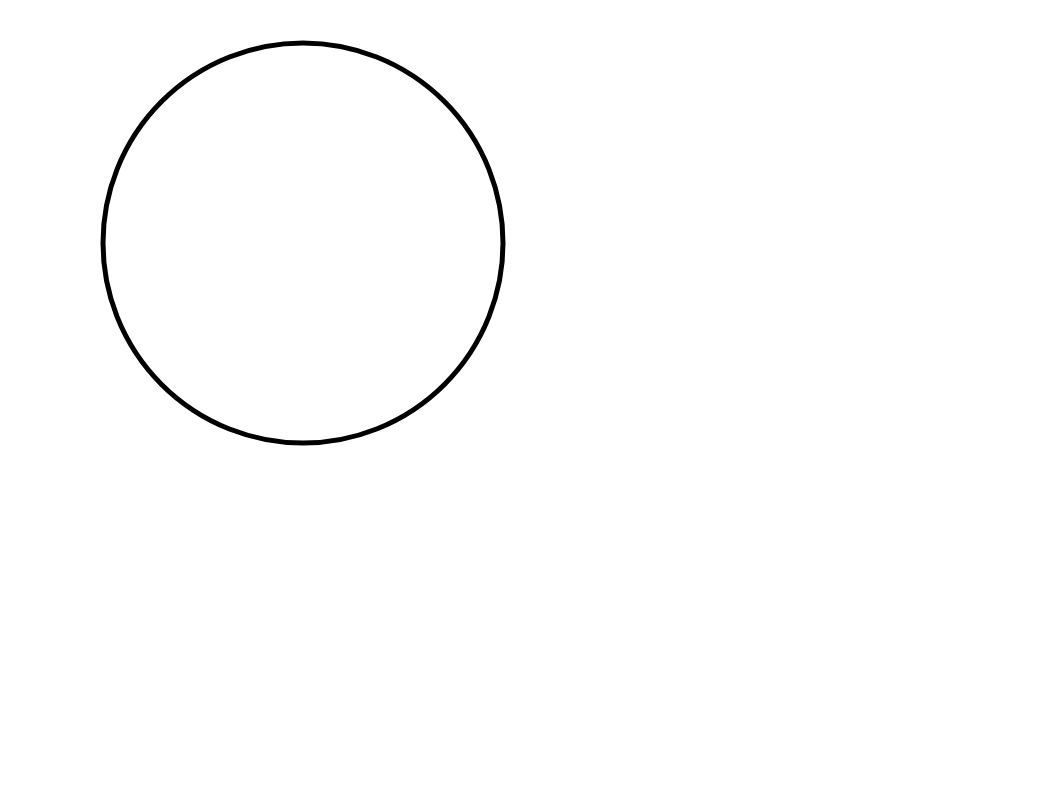
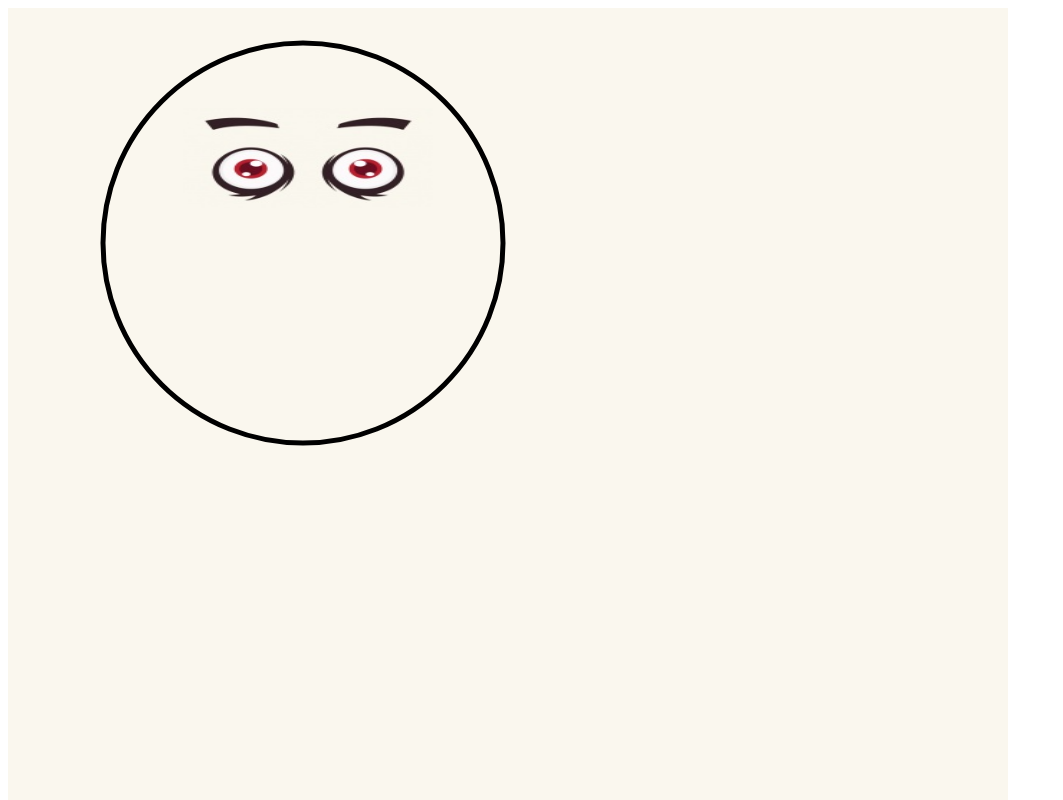
Before and after one commit to nickborbe/cartoon-maker, a plain HTML site: page index.html in a window 1280 px wide. Shown: the top 800 px of the page, without its empty margins (0-1063 px from the left). Drawn offline with Linux system fonts and the light colour scheme.

Commit message:
eyes and mouth working

```diff
--- a/script.js
+++ b/script.js
@@ -23,23 +23,44 @@ ih.src = "./images/ih.png";
 
 // create our character object
 
+const bored = new Image();
+bored.src="./images/bored.png";
+const bugginOut = new Image();
+bugginOut.src="./images/buggin-out.png";
+const crying = new Image();
+crying.src="./images/crying.png";
+const mad = new Image();
+mad.src="./images/mad.png";
+const wideEyes = new Image();
+wideEyes.src="./images/wide-eyes.png";
+const knockedOut = new Image();
+knockedOut.src="./images/knocked-out.png";
+const skeptical = new Image();
+skeptical.src="./images/skeptical.png";
+
 
 
 const mouth = {};
+let eyes = {};
 
 
 
 
 
-mmm.onload = function(){
-    q.drawImage(mmm, 100, 100, 200, 200);
-}
 
 
 document.onkeydown = function(e){
     if(e.keyCode > 60  && e.keyCode < 95){
         mouth[e.key] = true;
     }
+
+    if(['z', 'x', 'c', 'v', 'b', 'n', 'm'].includes(e.key)){
+        eyes = {};
+        eyes[e.key] = true;
+
+    }
+
+
 }
 
 
@@ -52,9 +73,14 @@ document.onkeyup = function(e){
 
 }
 
+eyes.z = true;
+let frames = 0;
 
 
 function animate(){
+
+
+
 
 
     q.clearRect(0,0,1000,1000);
@@ -65,6 +91,44 @@ function animate(){
     q.arc(295, 235, 200, 0, 2 * Math.PI);
     q.lineWidth = 5;
     q.stroke();
+
+
+
+
+
+    if(eyes.z){
+        q.clearRect(200,100,200,100)
+        q.drawImage(wideEyes, 175, 100, 250, 100);
+    }
+
+    if(eyes.x){
+        q.clearRect(200,100,200,100)
+        q.drawImage(bored, 175, 100, 250, 100);
+    }
+
+    if(eyes.c){
+        q.clearRect(200,100,200,100)
+        q.drawImage(mad, 175, 100, 250, 100);
+    }
+
+    if(eyes.v){
+        q.clearRect(200,100,200,100)
+        q.drawImage(bugginOut, 175, 100, 250, 100);
+    }
+
+    if(eyes.b){
+        q.clearRect(200,100,200,100)
+        q.drawImage(skeptical, 175, 100, 250, 100);
+    }
+
+    if(eyes.n){
+        q.clearRect(200,100,200,100)
+        q.drawImage(crying, 175, 100, 250, 100);
+    }
+    if(eyes.m){
+        q.clearRect(200,100,200,100)
+        q.drawImage(knockedOut, 175, 100, 250, 100);
+    }
 
 
 
--- a/styles.css
+++ b/styles.css
@@ -1,4 +1,5 @@
 canvas{
     width: 1000px;
     height: 1000px;
+    background-color: #faf7ee;
 }
```
